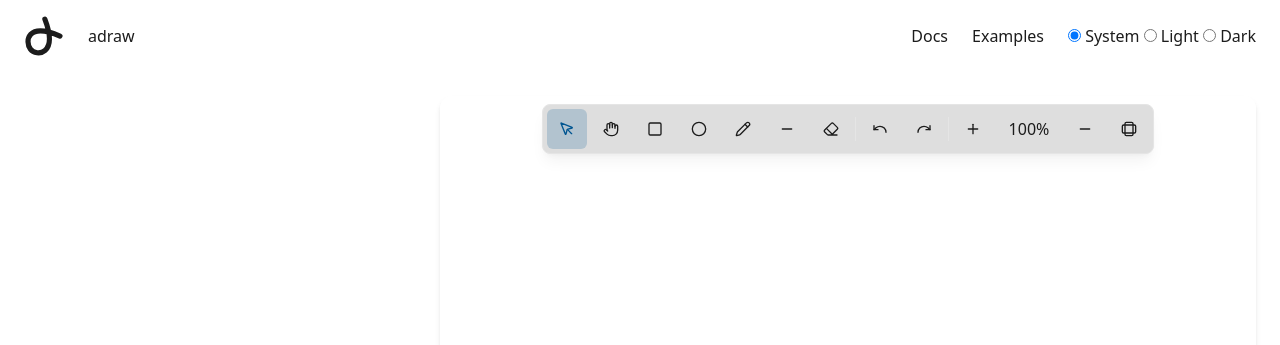
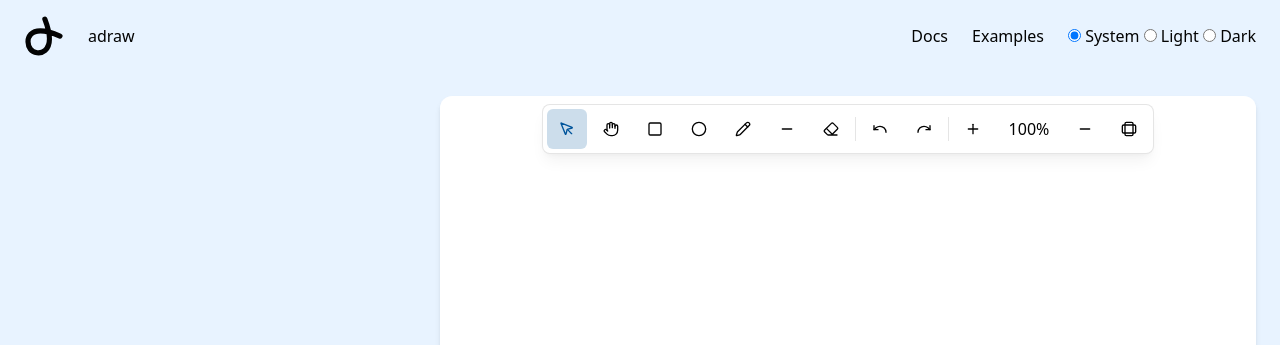
Before and after one commit to vladiantio/adraw, an Astro site in the folder web/: page / in a window 1280 px wide. Shown: the top 345 px of the page. Built offline with nearby package versions, Linux system fonts and the light colour scheme; Astro itself is replaced by a stand-in of ours; a web font is replaced by a local one.

Commit message:
refactor(web): update theme color palette and CSS variable definitions
Adjust OKLCH color values for background, foreground, card, and primary
tokens to improve visual consistency in light and dark modes.

Refactor the body element to decouple `--adraw-background` from the
standard `--color-background` variable, providing a more stable
base for the drawing engine.

```diff
--- a/web/src/styles/global.css
+++ b/web/src/styles/global.css
@@ -7,10 +7,10 @@
 }
 
 @theme {
-  --color-background: light-dark(oklch(1 0 0), oklch(0.225 0 0));
-  --color-foreground: light-dark(oklch(0.225 0 0), oklch(0.985 0 0));
-  --color-card: light-dark(oklch(0.9 0 0), oklch(0.325 0 0));
-  --color-primary: light-dark(oklch(0.44 0.12 248), oklch(0.84 0.12 248));
+  --color-background: light-dark(oklch(0.96 0.02 248), oklch(0.22 0.018 248));
+  --color-foreground: light-dark(oklch(0.1 0 0), oklch(0.985 0 0));
+  --color-card: light-dark(oklch(1 0 0), oklch(0.24 0.02 248));
+  --color-primary: light-dark(oklch(0.44 0.14 248), oklch(0.84 0.1 248));
   --color-primary-foreground: light-dark(oklch(1 0 0), oklch(0.205 0.12 248));
   --color-secondary: light-dark(oklch(0.97 0 0), oklch(0.269 0 0));
   --color-secondary-foreground: light-dark(oklch(0.205 0 0), oklch(0.985 0 0));
@@ -22,8 +22,8 @@
     oklch(0.577 0.245 27.325),
     oklch(0.704 0.191 22.216)
   );
-  --color-border: light-dark(oklch(0.922 0 0), oklch(1 0 0 / 10%));
-  --color-input: light-dark(oklch(0.922 0 0), oklch(1 0 0 / 15%));
+  --color-border: light-dark(oklch(0 0 0 / 10%), oklch(1 0 0 / 10%));
+  --color-input: light-dark(oklch(0 0 0 / 15%), oklch(1 0 0 / 15%));
   --color-ring: light-dark(oklch(0.708 0 0), oklch(0.556 0 0));
 
   --font-sans:
@@ -36,7 +36,10 @@
     @apply border-border outline-ring/50;
   }
   body {
-    @apply bg-background text-foreground overscroll-none antialiased [--adraw-background:var(--color-background)] [--adraw-stroke:var(--color-foreground)] [--adraw-selection:var(--color-primary)];
+    @apply bg-background text-foreground overscroll-none antialiased;
+    --adraw-background: light-dark(oklch(1 0 0), oklch(0.18 0.01 248));
+    --adraw-stroke: var(--color-foreground);
+    --adraw-selection: var(--color-primary);
   }
   [role="button"],
   button {
```
